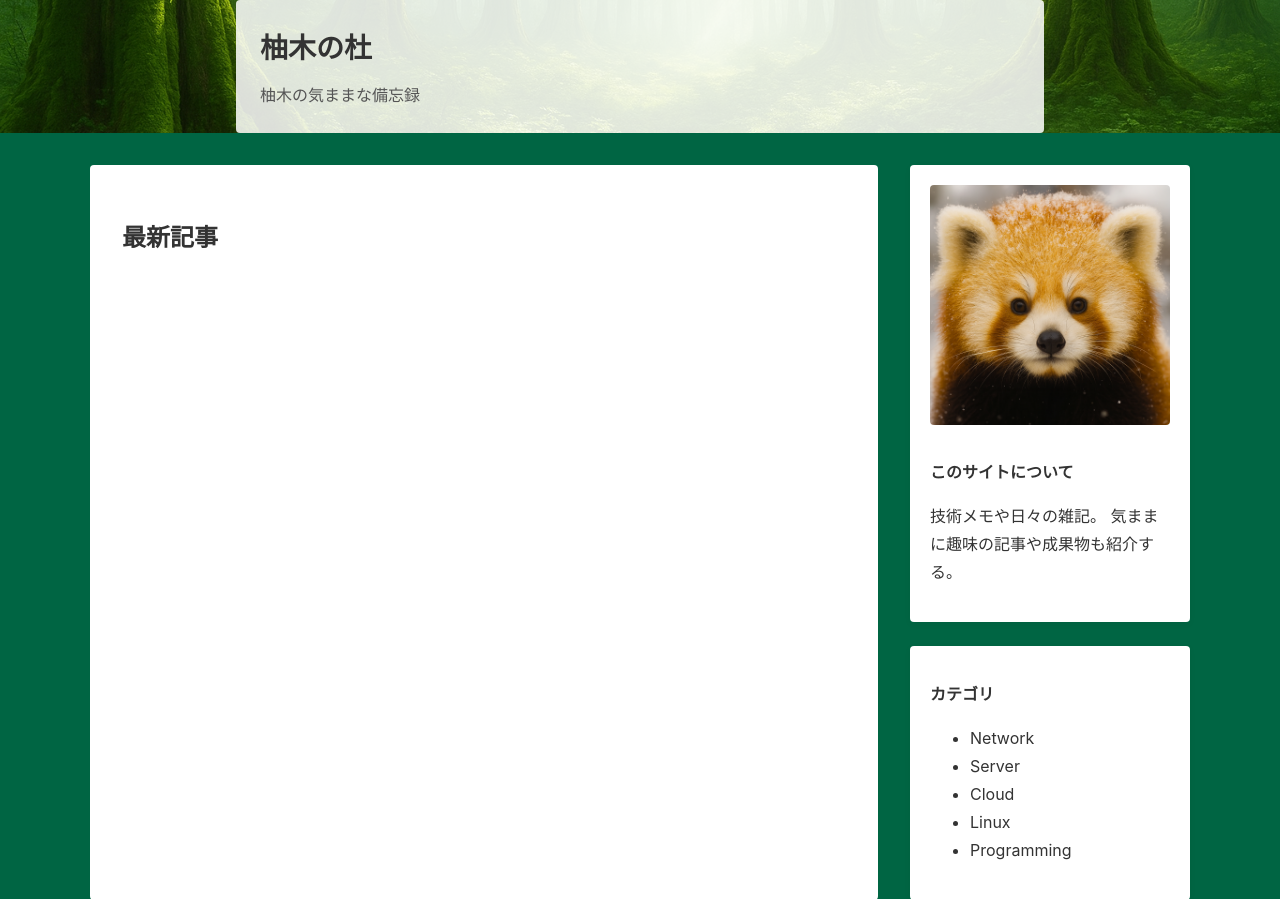
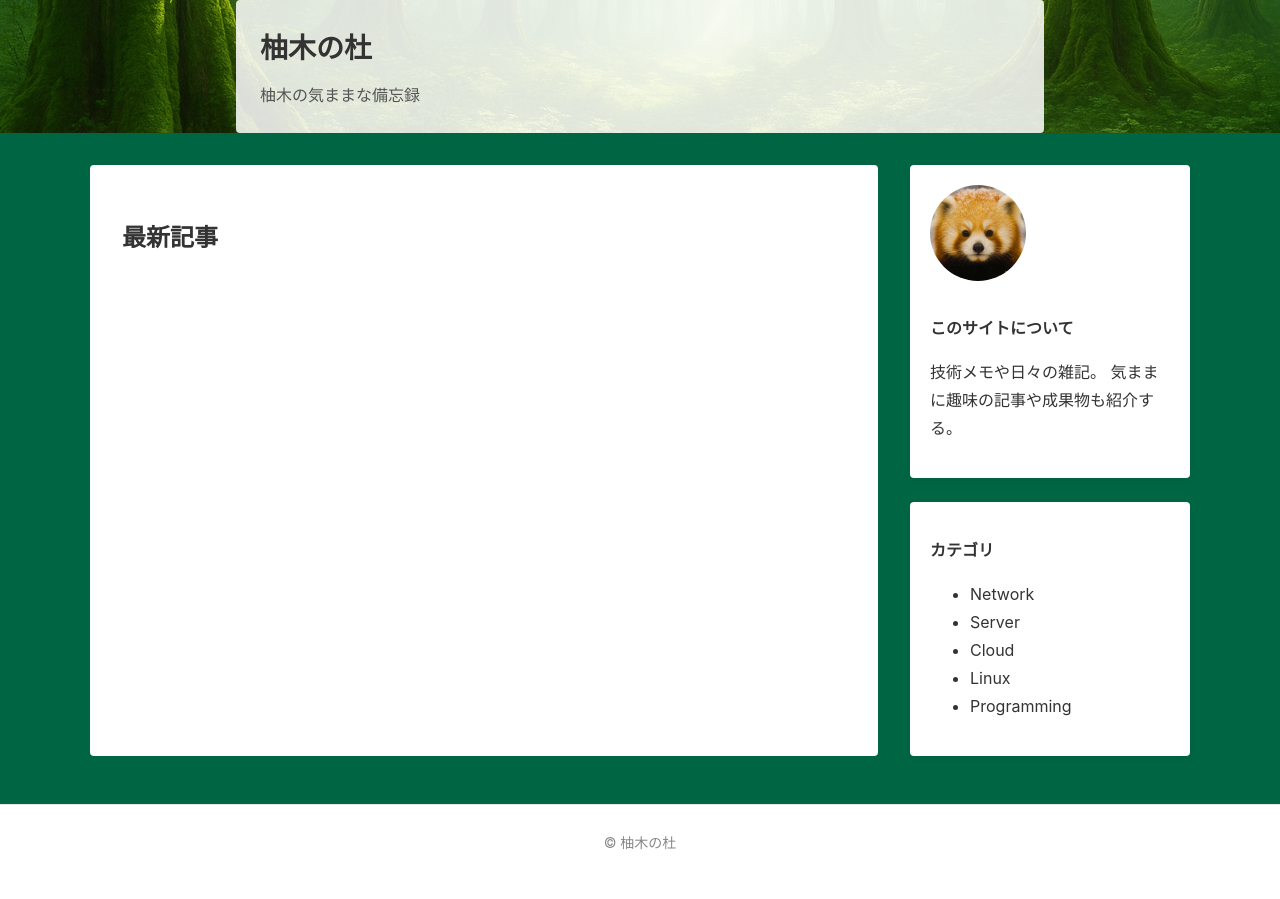
Before and after one commit to yuzuki517/yuzuki_no_mori, a Django app: page / in a window 1280 px wide. Shown: the part 60-959 px from the top of the page. After the commit the page ends 909 px from the top, so only its background shows below. Run offline with Django 5.2, Linux system fonts and the light colour scheme; data that the repository does not hold is empty.

Commit message:
Update style.css

```diff
--- a/static/css/style.css
+++ b/static/css/style.css
@@ -98,9 +98,12 @@ body {
 }
 
 .profile img {
-    width: 100%;
-    border-radius: 4px;
+    width: 96px;
+    height: 96px;
+    border-radius: 50%;
     margin-bottom: 12px;
+    overflow: hidden;
+    flex: 0 0 96px;
 }
 
 .site-footer {
```
